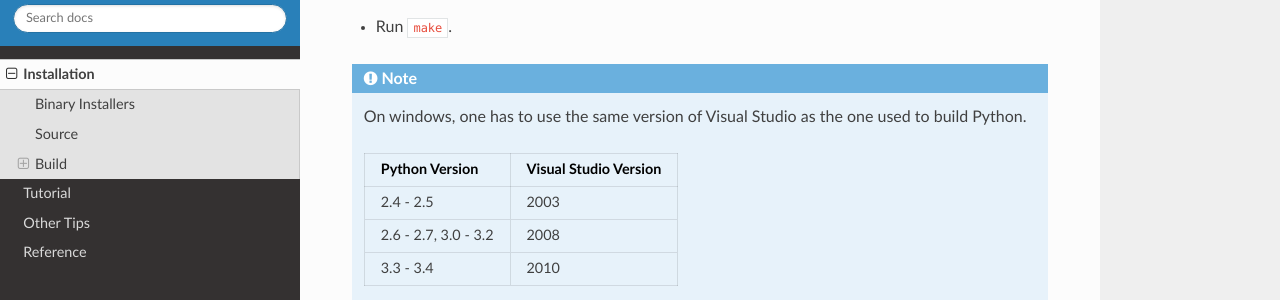
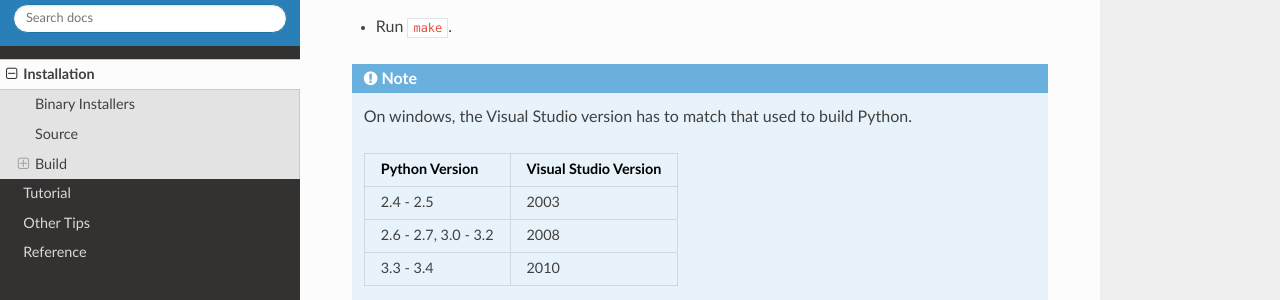
Before and after one commit to paulscherrerinstitute/pcaspy, a Sphinx documentation site: the page built from docs/source/installation.rst, in a window 1280 px wide and 900 px high, scrolled down 1300 px. Shown: the part 151-451 px from the top of the window. Built offline with Sphinx 7.4.7 and the Read the Docs theme 2.0.0, drawn with Linux system fonts in a browser that asks for light colours.

Commit message:
text rewording

```diff
--- a/docs/source/installation.rst
+++ b/docs/source/installation.rst
@@ -72,7 +72,7 @@ In general please follow `the official installation instruction <http://www.aps.
 
 - Run ``make``.
 
-.. note:: On windows, one has to use the same version of Visual Studio as the one used to build Python.
+.. note:: On windows, the Visual Studio version has to match that used to build Python.
 
           +------------------+-----------------------+
           | Python Version   | Visual Studio Version |
```
